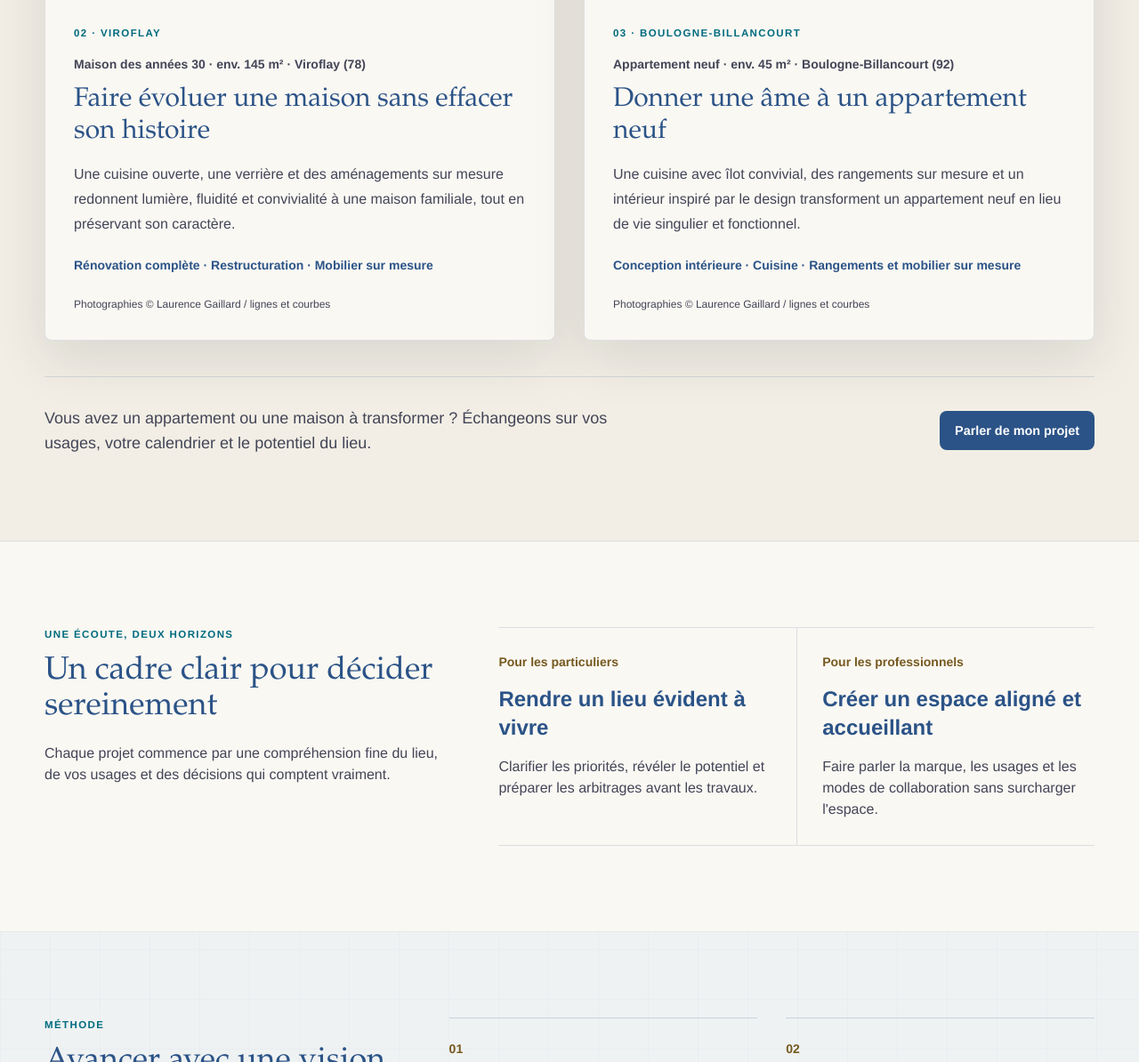
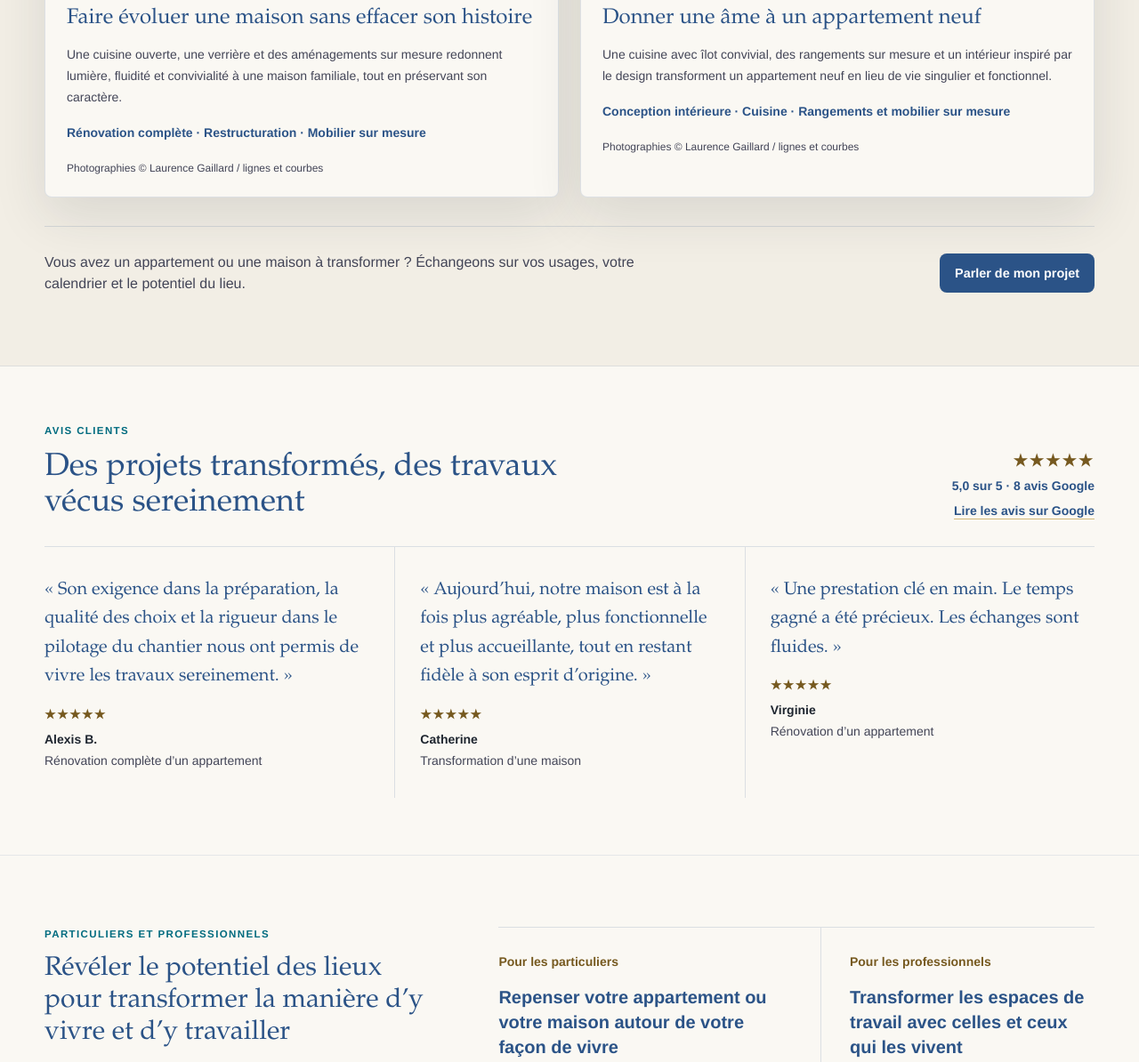
Before and after one commit to laurence-beep/lignesetcourbes, an Astro site: page / in a window 1280 px wide. Shown: the part 2013-3207 px from the top of the page at 89% size. Built offline with nearby package versions, Linux system fonts and the light colour scheme; Astro itself is replaced by a stand-in of ours.

Commit message:
Harmonise homepage projects and client proof

```diff
--- a/src/pages/index.astro
+++ b/src/pages/index.astro
@@ -13,7 +13,7 @@ const projects = [
 	{
 		number: "01",
 		name: "Meudon",
-		meta: "Appartement · 90 m² · Meudon (92)",
+		meta: "Appartement · 90 m²",
 		title: "Réinventer les espaces, révéler les personnalités",
 		description: "Une redistribution des volumes, une cuisine ouverte et des agencements sur mesure transforment un appartement cloisonné en lieu de vie lumineux, convivial et profondément personnel.",
 		details: "Rénovation complète · Coordination multi-intervenants · Suivi du chantier",
@@ -24,26 +24,46 @@ const projects = [
 	{
 		number: "02",
 		name: "Viroflay",
-		meta: "Maison des années 30 · env. 145 m² · Viroflay (78)",
+		meta: "Maison des années 30 · env. 145 m²",
 		title: "Faire évoluer une maison sans effacer son histoire",
 		description: "Une cuisine ouverte, une verrière et des aménagements sur mesure redonnent lumière, fluidité et convivialité à une maison familiale, tout en préservant son caractère.",
 		details: "Rénovation complète · Restructuration · Mobilier sur mesure",
-		image: "/images/projects/viroflay/viroflay-cover.jpg",
+		image: "/images/projects/viroflay/viroflay-cover-v2.jpg",
 		alt: "Cuisine ouverte avec banquette et verrière en bois dans une maison rénovée à Viroflay",
 		credit: "Photographies © Laurence Gaillard / lignes et courbes",
 	},
 	{
 		number: "03",
 		name: "Boulogne-Billancourt",
-		meta: "Appartement neuf · env. 45 m² · Boulogne-Billancourt (92)",
+		meta: "Appartement neuf · env. 45 m²",
 		title: "Donner une âme à un appartement neuf",
 		description: "Une cuisine avec îlot convivial, des rangements sur mesure et un intérieur inspiré par le design transforment un appartement neuf en lieu de vie singulier et fonctionnel.",
 		details: "Conception intérieure · Cuisine · Rangements et mobilier sur mesure",
-		image: "/images/projects/boulogne/boulogne-cover.webp",
-		alt: "Cuisine ouverte blanche avec îlot central et suspension graphique dans un appartement à Boulogne-Billancourt",
+		image: "/images/projects/boulogne/boulogne-project-cover.webp",
+		alt: "Salon lumineux avec meuble vert sur mesure et terrasse dans un appartement à Boulogne-Billancourt",
 		credit: "Photographies © Laurence Gaillard / lignes et courbes",
 	},
 ];
+
+const googleReviews = [
+	{
+		name: "Alexis B.",
+		context: "Rénovation complète d’un appartement",
+		quote: "Son exigence dans la préparation, la qualité des choix et la rigueur dans le pilotage du chantier nous ont permis de vivre les travaux sereinement.",
+	},
+	{
+		name: "Catherine",
+		context: "Transformation d’une maison",
+		quote: "Aujourd’hui, notre maison est à la fois plus agréable, plus fonctionnelle et plus accueillante, tout en restant fidèle à son esprit d’origine.",
+	},
+	{
+		name: "Virginie",
+		context: "Rénovation d’un appartement",
+		quote: "Une prestation clé en main. Le temps gagné a été précieux. Les échanges sont fluides.",
+	},
+];
+
+const googleReviewsUrl = "https://www.google.com/maps?cid=15104223004502740442";
 
 const methodSteps = [
 	["01", "Clarifier", "Objectifs, contraintes, budget et potentiel du lieu."],
@@ -107,7 +127,7 @@ const methodSteps = [
 					</div>
 				</section>
 
-				<section id="projets" class="border-b border-line-blue/10 bg-paper-warm py-20 lg:py-24">
+				<section id="projets" class="border-b border-line-blue/10 bg-paper-warm py-16 lg:py-20">
 					<div class="site-shell">
 						<div class="grid gap-8 lg:grid-cols-[1.1fr_0.9fr] lg:items-end">
 							<div>
@@ -116,58 +136,87 @@ const methodSteps = [
 							</div>
 							<p class="text-ink-soft">Appartement des années 2000, maison des années 30 ou logement neuf : chaque projet part des usages pour composer un lieu singulier, jusque dans les agencements et les détails.</p>
 						</div>
-						<article class="surface mt-12 grid overflow-hidden bg-paper shadow-soft lg:grid-cols-[1.25fr_0.75fr]">
+						<article class="surface mt-10 grid overflow-hidden bg-paper shadow-soft lg:grid-cols-[1.25fr_0.75fr]">
 							<img src={projects[0].image} alt={projects[0].alt} class="aspect-[4/3] h-full min-h-80 w-full object-cover lg:aspect-auto" loading="eager" />
 							<div class="flex flex-col justify-center p-7 md:p-10">
-								<p class="eyebrow">{projects[0].number} · Projet repère</p>
+								<p class="eyebrow">{projects[0].number} · {projects[0].name}</p>
 								<p class="mt-4 text-sm font-semibold text-ink-soft">{projects[0].meta}</p>
-								<h3 class="display-serif mt-3 text-3xl text-line-blue">{projects[0].title}</h3>
-								<p class="mt-5 leading-7 text-ink-soft">{projects[0].description}</p>
+								<h3 class="display-serif mt-3 text-2xl text-line-blue">{projects[0].title}</h3>
+								<p class="mt-4 text-sm leading-6 text-ink-soft">{projects[0].description}</p>
 								<p class="mt-5 text-sm font-semibold leading-6 text-line-blue">{projects[0].details}</p>
 								<p class="mt-6 text-xs text-ink-soft">{projects[0].credit}</p>
 							</div>
 						</article>
 
-						<div class="mt-8 grid gap-8 md:grid-cols-2">
+						<div class="mt-6 grid gap-6 md:grid-cols-2">
 							{projects.slice(1).map((project) => (
 								<article class="surface overflow-hidden bg-paper shadow-soft">
-									<img src={project.image} alt={project.alt} class="aspect-[4/3] w-full object-cover" loading="lazy" />
-									<div class="p-6 md:p-8">
+									<img src={project.image} alt={project.alt} class="aspect-[3/2] w-full object-cover" loading="lazy" />
+									<div class="p-6">
 										<p class="eyebrow">{project.number} · {project.name}</p>
-										<p class="mt-4 text-sm font-semibold text-ink-soft">{project.meta}</p>
-										<h3 class="display-serif mt-3 text-3xl text-line-blue">{project.title}</h3>
-										<p class="mt-4 leading-7 text-ink-soft">{project.description}</p>
-										<p class="mt-5 text-sm font-semibold leading-6 text-line-blue">{project.details}</p>
-										{project.credit && <p class="mt-6 text-xs text-ink-soft">{project.credit}</p>}
+										<p class="mt-3 text-sm font-semibold text-ink-soft">{project.meta}</p>
+										<h3 class="display-serif mt-3 text-2xl text-line-blue">{project.title}</h3>
+										<p class="mt-3 text-sm leading-6 text-ink-soft">{project.description}</p>
+										<p class="mt-4 text-sm font-semibold leading-6 text-line-blue">{project.details}</p>
+										{project.credit && <p class="mt-5 text-xs text-ink-soft">{project.credit}</p>}
 									</div>
 								</article>
 							))}
 						</div>
 
-						<div class="mt-10 flex flex-col items-start justify-between gap-5 border-t border-line-blue/15 pt-8 md:flex-row md:items-center">
-							<p class="max-w-2xl text-lg text-ink-soft">Vous avez un appartement ou une maison à transformer ? Échangeons sur vos usages, votre calendrier et le potentiel du lieu.</p>
+						<div class="mt-8 flex flex-col items-start justify-between gap-5 border-t border-line-blue/15 pt-7 md:flex-row md:items-center">
+							<p class="max-w-2xl text-ink-soft">Vous avez un appartement ou une maison à transformer ? Échangeons sur vos usages, votre calendrier et le potentiel du lieu.</p>
 							<a href="#contact" class="btn btn-primary shrink-0">Parler de mon projet</a>
 						</div>
 					</div>
 				</section>
 
+				<section id="avis" class="border-b border-line-blue/10 bg-paper py-14 lg:py-16">
+					<div class="site-shell">
+						<div class="flex flex-col gap-5 border-b border-line-blue/15 pb-7 md:flex-row md:items-end md:justify-between">
+							<div>
+								<p class="eyebrow">Avis clients</p>
+								<h2 class="display-serif mt-3 max-w-2xl text-3xl text-line-blue md:text-4xl">Des projets transformés, des travaux vécus sereinement</h2>
+							</div>
+							<div class="shrink-0 md:text-right">
+								<p class="text-lg font-bold tracking-[0.12em] text-line-gold-ink" aria-label="5 étoiles sur 5">★★★★★</p>
+								<p class="mt-1 text-sm font-semibold text-line-blue">5,0 sur 5 · 8 avis Google</p>
+								<a href={googleReviewsUrl} target="_blank" rel="noopener noreferrer" class="mt-2 inline-block text-sm font-bold text-line-blue underline decoration-line-gold underline-offset-4">Lire les avis sur Google</a>
+							</div>
+						</div>
+
+						<div class="grid md:grid-cols-3">
+							{googleReviews.map((review, index) => (
+								<blockquote class:list={["py-7 md:px-7 md:py-8", index > 0 && "border-t border-line-blue/15 md:border-l md:border-t-0", index === 0 && "md:pl-0", index === googleReviews.length - 1 && "md:pr-0"]}>
+									<p class="display-serif text-lg leading-relaxed text-line-blue md:text-xl">« {review.quote} »</p>
+									<p class="mt-4 text-sm font-bold tracking-[0.1em] text-line-gold-ink" aria-label="5 étoiles sur 5">★★★★★</p>
+									<footer class="mt-2 text-sm">
+										<cite class="not-italic font-bold text-ink">{review.name}</cite>
+										<p class="mt-1 leading-5 text-ink-soft">{review.context}</p>
+									</footer>
+								</blockquote>
+							))}
+						</div>
+					</div>
+				</section>
+
 				<section class="border-b border-line-blue/10 bg-paper">
-					<div class="site-shell grid gap-10 py-20 lg:grid-cols-[0.8fr_1.2fr] lg:gap-16 lg:py-24">
+					<div class="site-shell grid gap-10 py-16 lg:grid-cols-[0.8fr_1.2fr] lg:gap-16 lg:py-20">
 						<div>
-							<p class="eyebrow">Une écoute, deux horizons</p>
-							<h3 class="display-serif mt-3 text-4xl text-line-blue">Un cadre clair pour décider sereinement</h3>
-							<p class="mt-5 text-ink-soft">Chaque projet commence par une compréhension fine du lieu, de vos usages et des décisions qui comptent vraiment.</p>
+							<p class="eyebrow">Particuliers et professionnels</p>
+							<h3 class="display-serif mt-3 text-3xl text-line-blue">Révéler le potentiel des lieux pour transformer la manière d’y vivre et d’y travailler</h3>
+							<p class="mt-5 text-sm leading-6 text-ink-soft">Chaque projet part des usages, des aspirations et du potentiel du bâti pour faire émerger une transformation juste et réalisable.</p>
 						</div>
-						<div class="grid border-y border-line-blue/15 md:grid-cols-2">
-							<article id="particuliers" class="py-7 pr-0 md:pr-7">
+						<div class="grid border-y border-line-blue/15 md:grid-cols-[1.08fr_0.92fr]">
+							<article id="particuliers" class="py-7 pr-0 md:pr-8">
 								<p class="text-sm font-bold text-line-gold-ink">Pour les particuliers</p>
-								<h4 class="mt-4 text-2xl font-bold text-line-blue">Rendre un lieu évident à vivre</h4>
-								<p class="mt-4 text-ink-soft">Clarifier les priorités, révéler le potentiel et préparer les arbitrages avant les travaux.</p>
+								<h4 class="mt-4 text-xl font-bold text-line-blue">Repenser votre appartement ou votre maison autour de votre façon de vivre</h4>
+								<p class="mt-4 text-sm leading-6 text-ink-soft">Une transformation globale qui articule espaces, lumière, matériaux, agencements sur mesure et accompagnement des travaux.</p>
 							</article>
-							<article id="professionnels" class="border-t border-line-blue/15 py-7 md:border-l md:border-t-0 md:pl-7">
+							<article id="professionnels" class="border-t border-line-blue/15 py-7 md:border-l md:border-t-0 md:pl-8">
 								<p class="text-sm font-bold text-line-gold-ink">Pour les professionnels</p>
-								<h4 class="mt-4 text-2xl font-bold text-line-blue">Créer un espace aligné et accueillant</h4>
-								<p class="mt-4 text-ink-soft">Faire parler la marque, les usages et les modes de collaboration sans surcharger l'espace.</p>
+								<h4 class="mt-4 text-xl font-bold text-line-blue">Transformer les espaces de travail avec celles et ceux qui les vivent</h4>
+								<p class="mt-4 text-sm leading-6 text-ink-soft">Une démarche de co-conception pour faire émerger les usages, projeter les évolutions et créer un lieu cohérent avec l’identité et les ambitions de l’organisation.</p>
 							</article>
 						</div>
 					</div>
```
Also changed, not shown: public/images/projects/boulogne/boulogne-project-cover.webp (added), public/images/projects/viroflay/viroflay-cover-v2.jpg (added).
